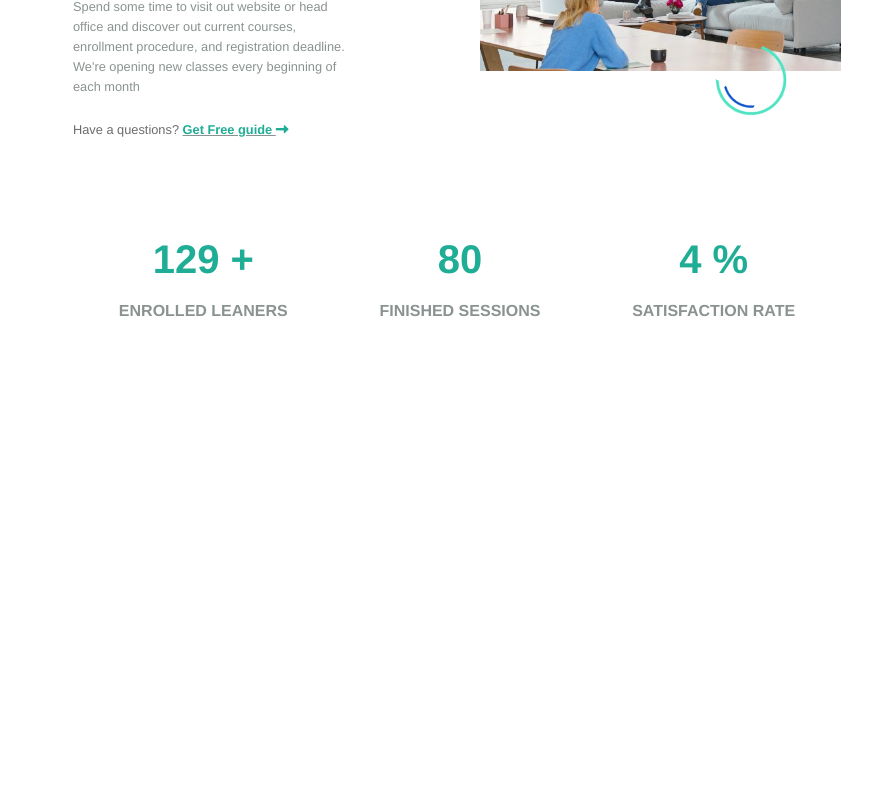
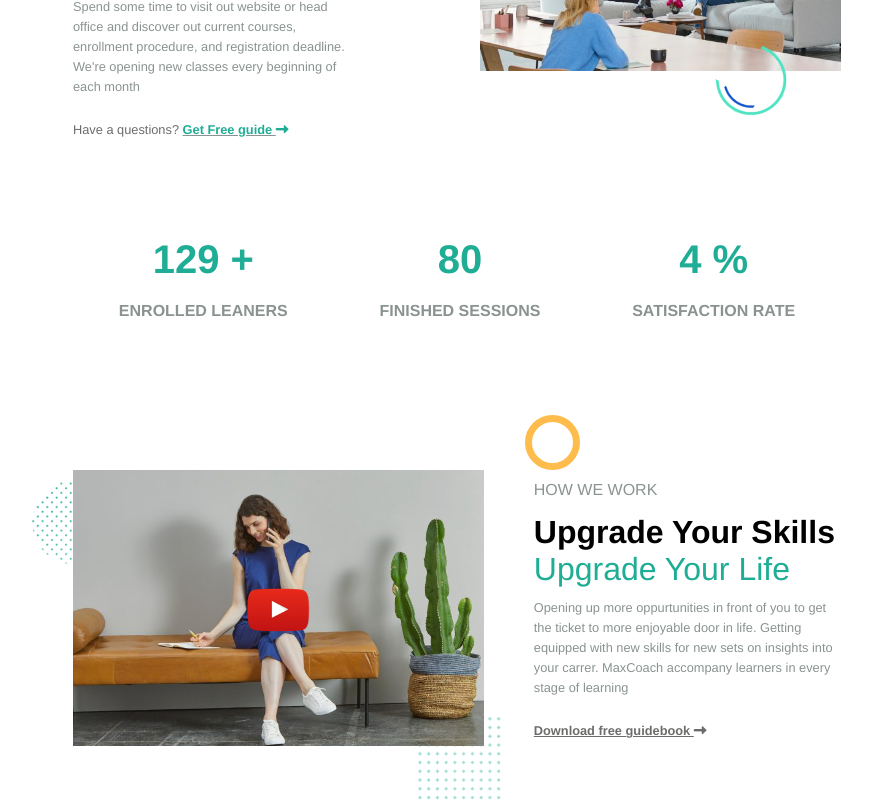
Before and after one commit to Paletta90/proj-html-vuejs, a Vue app: page / in a window 1280 px wide. Shown: the part 892-1692 px from the top of the page, without its empty margins (183-1055 px from the left). Before the commit the page ends 1312 px from the top, so only its background shows below. Built offline with nearby package versions, Linux system fonts and the light colour scheme.

Commit message:
Seconda sezione

```diff
--- a/src/App.vue
+++ b/src/App.vue
@@ -41,6 +41,7 @@
 <style lang="scss">
   // Import file.scss
   @import './style/mixin.scss';
+  @import './style/variabili.scss';
 
   // Mixin per reset
   * {
@@ -52,5 +53,13 @@
     -webkit-font-smoothing: antialiased;
     -moz-osx-font-smoothing: grayscale;
 
+    // Utility
+    .circle {
+      width: 55px;
+      height: 55px;
+      border-radius: 50%;
+      border: 7px solid $color-texasRose;
+    }
+
   }
 </style>
--- a/src/components/MainComp.vue
+++ b/src/components/MainComp.vue
@@ -8,7 +8,11 @@
         <!-- Contenitore selle sezione centrate al x% -->
         <div id="container">
 
+            <!-- Prima sezione -->
             <FirstSection />
+
+            <!-- Seconda sezione -->
+            <SecondSection />
 
         </div>
 
@@ -21,13 +25,15 @@
     // Import components
     import JumbotronComp from './partial/JumbotronComp.vue'
     import FirstSection from './partial/section1/FirstSection.vue'
+    import SecondSection from './partial/section2/SecondSection.vue'
 
     export default {
         name: 'MainComp',
 
         components: {
             JumbotronComp,
-            FirstSection
+            FirstSection,
+            SecondSection
         }
     }
 </script>
--- a/src/components/partial/section1/ImageComp.vue
+++ b/src/components/partial/section1/ImageComp.vue
@@ -35,10 +35,6 @@
         position: relative;
 
         .circle {
-            width: 55px;
-            height: 55px;
-            border-radius: 50%;
-            border: 7px solid $color-texasRose;
             position: absolute;
             left: -35%;
         }
--- /dev/null
+++ b/src/components/partial/section2/ImageComp.vue
@@ -0,0 +1,61 @@
+<template>
+
+    <!-- Blocco immagine sinistra -->
+    <div>
+
+        <img src="../../../assets/image/stock-full-hd-11-670x450.jpg" alt="ragazza al telefono" width="100%">
+        <img src="../../../assets/icon/icon-youtube-play.png" alt="Icona youtube" width="15%">
+        <img src="../../../assets/background/maxcoach-shape-05-100x100.png" alt="Rombo punteggiato" width="20%">
+        <img src="../../../assets/background/maxcoach-shape-07-100x100.png" alt="Griglia punteggiata" width="20%">
+        <div class="circle"></div>
+
+    </div>
+
+</template>
+
+<script>
+export default {
+    name: 'ImageComp'
+}
+</script>
+
+<style lang="scss" scoped>
+
+    div{
+        width: calc(60% - 50px);
+        position: relative;
+        margin-right: 50px;
+
+        // Icona youtube
+        img:nth-of-type(2){
+            position: absolute;
+            left: 50%;
+            top: 50%;
+            transform: translate(-50%, -50%);
+        }
+
+        // Rombo punteggiato
+        img:nth-of-type(3){
+            position: absolute;
+            right: 100%;
+            transform: translate(50%, 15%);
+            z-index: -1;
+        }
+
+        // Griglia punteggiata
+        img:nth-of-type(4){
+            position: absolute;
+            top: 100%;
+            transform: translate(-80%, -40%);
+            z-index: -1;
+        }
+
+        .circle{
+            position: absolute;
+            bottom: 100%;
+            left: 110%;
+            z-index: -1;
+        }
+    }
+
+</style>
--- /dev/null
+++ b/src/components/partial/section2/ParagraphComp.vue
@@ -0,0 +1,79 @@
+<template>
+
+    <!-- Descrizione di destra -->
+    <div>
+
+        <p>How we work</p>
+
+        <h2>Upgrade Your Skills <span>Upgrade Your Life</span></h2>
+
+        <p>Opening up more oppurtunities in front of you to get the ticket to more enjoyable door in life. Getting
+            equipped with new skills for new sets on insights into your carrer. MaxCoach accompany learners in every
+            stage of learning</p>
+
+        <p>Download free guidebook <i class="fa-solid fa-right-long"></i></p>
+
+    </div>
+
+</template>
+
+<script>
+    export default {
+        name: 'ParagraphComp'
+    }
+</script>
+
+<style lang="scss" scoped>
+    // import file.scss
+    @import '../../../style/variabili.scss';
+    @import '../../../style/mixin.scss';
+
+    div {
+        width: 40%;
+
+        // MaxCoach
+        p:nth-of-type(1) {
+
+            font-weight: 500;
+            color: $color-gunSmoke;
+            text-transform: uppercase;
+            margin-bottom: 15px;
+
+            span {
+                color: $color-stormDust;
+                font-weight: 700;
+            }
+
+        }
+
+        // Titolo
+        h2 {
+            font-size: $font-titleh2;
+            margin-bottom: 10px;
+
+            span {
+                color: $color-mountainMeadow;
+                font-weight: 100;
+            }
+        }
+
+        // Testo del paragrafo
+        p:nth-of-type(2) {
+            font-size: $font-sizeNavbar;
+            font-weight: 500;
+            line-height: 20px;
+            color: $color-gunSmoke;
+            margin-bottom: 25px;
+        }
+
+        // Have a question?
+        p:nth-of-type(3) {
+            font-size: $font-sizeNavbar;
+            font-weight: 1000;
+            text-decoration: underline;
+            color: $color-stormDust;
+
+        }
+
+    }
+</style>
--- /dev/null
+++ b/src/components/partial/section2/SecondSection.vue
@@ -0,0 +1,35 @@
+<template>
+
+    <section>
+
+        <ImageComp />
+
+        <ParagraphComp />
+
+    </section>
+
+</template>
+
+<script>
+    // Import components
+    import ImageComp from './ImageComp.vue'
+    import ParagraphComp from './ParagraphComp.vue';
+    export default {
+        name: 'SecondSection',
+
+        components: {
+            ImageComp,
+            ParagraphComp
+        }
+    }
+</script>
+
+<style lang="scss" scoped>
+    // import file.scss
+    @import '../../../style/mixin.scss';
+
+    section {
+        @include flex(row, initial, center);
+        padding: 50px 0;
+    }
+</style>
```
